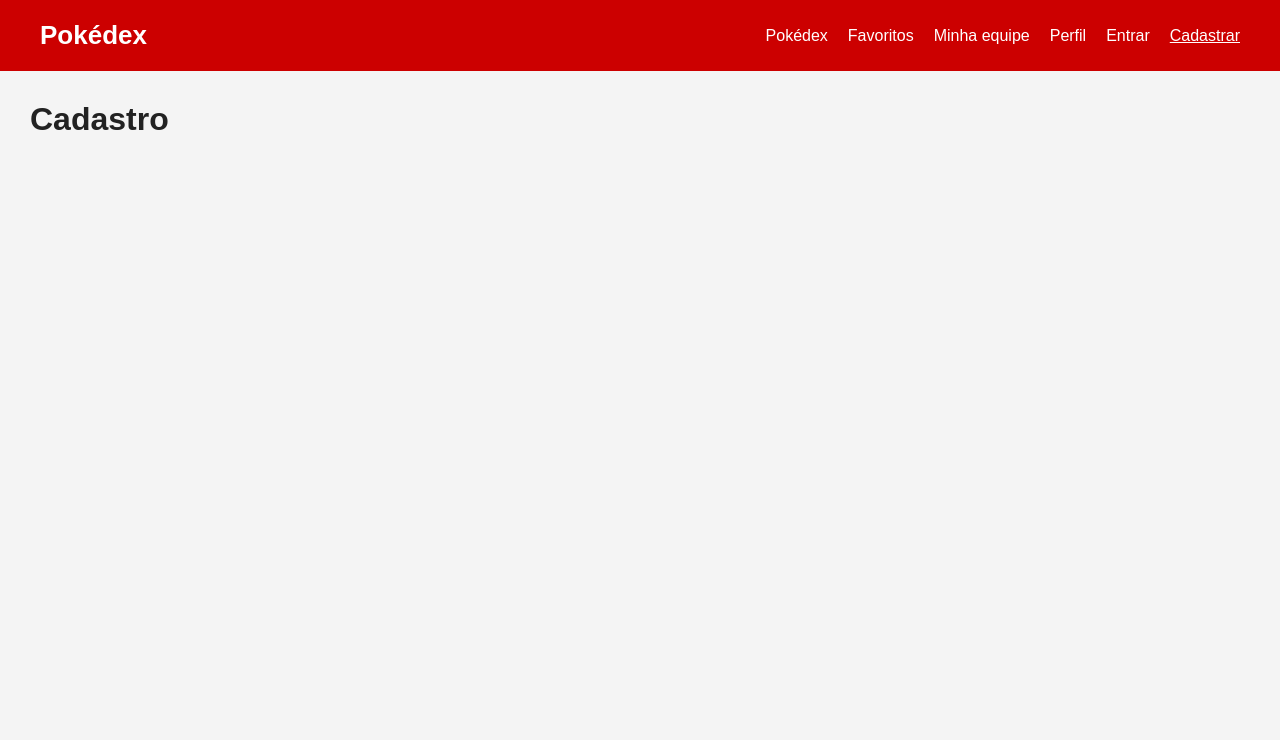
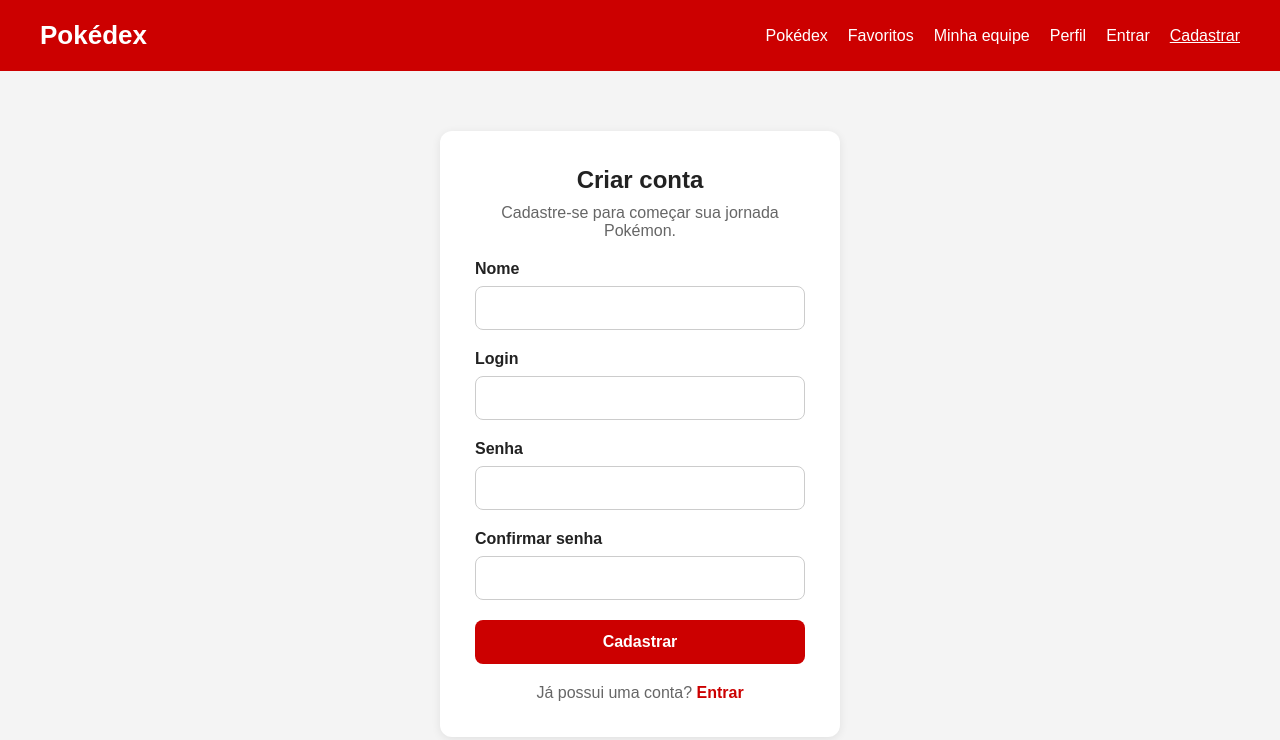
Before and after one commit to LowState/Pokedex, a React app in the folder frontend/: page /cadastro in a window 1280 px wide. Shown: the top 740 px of the page. Built offline with nearby package versions, Linux system fonts and the light colour scheme; the HTML template or start-up script is replaced by a standard one.

Commit message:
Implementa cadastro e login de treinadores

```diff
--- a/frontend/src/App.css
+++ b/frontend/src/App.css
@@ -206,3 +206,90 @@
         grid-template-columns: 1fr;
     }
 }
+
+.pagina-autenticacao {
+    display: flex;
+    justify-content: center;
+    padding: 30px 0;
+}
+
+.formulario-autenticacao {
+    display: flex;
+    flex-direction: column;
+    width: 100%;
+    max-width: 400px;
+    background-color: white;
+    padding: 35px;
+    border-radius: 12px;
+    box-shadow: 0 2px 10px #00000015;
+}
+
+.formulario-autenticacao h1 {
+    text-align: center;
+    margin-bottom: 10px;
+}
+
+.formulario-autenticacao > p {
+    text-align: center;
+    color: #666;
+    margin-bottom: 20px;
+}
+
+.formulario-autenticacao label {
+    font-weight: bold;
+    margin-bottom: 8px;
+}
+
+.formulario-autenticacao input {
+    padding: 12px;
+    border: 1px solid #ccc;
+    border-radius: 8px;
+    margin-bottom: 20px;
+    outline: none;
+}
+
+.formulario-autenticacao input:focus {
+    border-color: #cc0000;
+}
+
+.formulario-autenticacao button {
+    padding: 13px;
+    background-color: #cc0000;
+    color: white;
+    border: none;
+    border-radius: 8px;
+    font-weight: bold;
+}
+
+.formulario-autenticacao button:hover {
+    background-color: #a00000;
+}
+
+.formulario-autenticacao button:disabled {
+    opacity: 0.6;
+    cursor: not-allowed;
+}
+
+.formulario-autenticacao .link-autenticacao {
+    margin-top: 20px;
+    margin-bottom: 0;
+}
+
+.link-autenticacao a {
+    color: #cc0000;
+    font-weight: bold;
+}
+
+.mensagem-erro {
+    background-color: #ffe5e5;
+    color: #b00000 !important;
+    padding: 12px;
+    border-radius: 8px;
+}
+
+.mensagem-sucesso {
+    background-color: #e5f5e5;
+    color: #237a23 !important;
+    padding: 12px;
+    border-radius: 8px;
+}
--- a/frontend/src/App.jsx
+++ b/frontend/src/App.jsx
@@ -3,6 +3,8 @@ import Cabecalho from './componentes/Cabecalho';
 import Pokedex from './paginas/Pokedex';
 import './App.css';
 import PokemonIndividual from './paginas/PokemonIndividual';
+import Cadastro from './paginas/Cadastro';
+import Login from './paginas/Login';
 
 function PaginaTemporaria({ titulo }) {
     return <h1>{titulo}</h1>;
@@ -19,11 +21,9 @@ function App() {
 
                     <Route path="/pokemon/:id" element={<PokemonIndividual />} />
 
-                    <Route path="/login"
-                        element={<PaginaTemporaria titulo="Login" />} />
+                    <Route path="/login" element={<Login />} />
 
-                    <Route path="/cadastro"
-                        element={<PaginaTemporaria titulo="Cadastro" />} />
+                    <Route path="/cadastro" element={<Cadastro />} />
 
                     <Route path="/favoritos"
                         element={<PaginaTemporaria titulo="Favoritos" />} />
--- /dev/null
+++ b/frontend/src/paginas/Cadastro.jsx
@@ -0,0 +1,110 @@
+import { useState } from 'react';
+import { Link, useNavigate } from 'react-router-dom';
+import { requisicao } from '../servicos/api';
+
+function Cadastro() {
+    const navigate = useNavigate();
+
+    const [nome, setNome] = useState('');
+    const [login, setLogin] = useState('');
+    const [senha, setSenha] = useState('');
+    const [confirmarSenha, setConfirmarSenha] = useState('');
+    const [erro, setErro] = useState('');
+    const [enviando, setEnviando] = useState(false);
+
+    async function cadastrar(e) {
+        e.preventDefault();
+        setErro('');
+
+        if (senha !== confirmarSenha) {
+            setErro('As senhas não coincidem.');
+            return;
+        }
+
+        setEnviando(true);
+
+        try {
+            await requisicao('/usuarios/cadastro', {
+                method: 'POST',
+                headers: {
+                    'Content-Type': 'application/json'
+                },
+                body: JSON.stringify({
+                    nome: nome.trim(),
+                    login: login.trim(),
+                    senha
+                })
+            });
+
+            navigate('/login', {
+                state: {
+                    mensagem: 'Cadastro realizado com sucesso!'
+                }
+            });
+        } catch (erro) {
+            setErro(erro.message);
+        } finally {
+            setEnviando(false);
+        }
+    }
+
+    return (
+        <section className="pagina-autenticacao">
+            <form className="formulario-autenticacao" onSubmit={cadastrar}>
+                <h1>Criar conta</h1>
+
+                <p>Cadastre-se para começar sua jornada Pokémon.</p>
+
+                {erro && <p className="mensagem-erro">{erro}</p>}
+
+                <label htmlFor="nome">Nome</label>
+                <input
+                    id="nome"
+                    type="text"
+                    value={nome}
+                    onChange={e => setNome(e.target.value)}
+                    maxLength={100}
+                    required
+                />
+
+                <label htmlFor="login">Login</label>
+                <input
+                    id="login"
+                    type="text"
+                    value={login}
+                    onChange={e => setLogin(e.target.value)}
+                    maxLength={50}
+                    required
+                />
+
+                <label htmlFor="senha">Senha</label>
+                <input
+                    id="senha"
+                    type="password"
+                    value={senha}
+                    onChange={e => setSenha(e.target.value)}
+                    required
+                />
+
+                <label htmlFor="confirmarSenha">Confirmar senha</label>
+                <input
+                    id="confirmarSenha"
+                    type="password"
+                    value={confirmarSenha}
+                    onChange={e => setConfirmarSenha(e.target.value)}
+                    required
+                />
+
+                <button type="submit" disabled={enviando}>
+                    {enviando ? 'Cadastrando...' : 'Cadastrar'}
+                </button>
+
+                <p className="link-autenticacao">
+                    Já possui uma conta? <Link to="/login">Entrar</Link>
+                </p>
+            </form>
+        </section>
+    );
+}
+
+export default Cadastro;
--- /dev/null
+++ b/frontend/src/paginas/Login.jsx
@@ -0,0 +1,95 @@
+import { useState } from 'react';
+import { Link, useNavigate, useLocation } from 'react-router-dom';
+import { requisicao } from '../servicos/api';
+
+function Login() {
+    const navigate = useNavigate();
+    const location = useLocation();
+
+    const [login, setLogin] = useState('');
+    const [senha, setSenha] = useState('');
+    const [erro, setErro] = useState('');
+    const [enviando, setEnviando] = useState(false);
+
+    async function entrar(e) {
+        e.preventDefault();
+        setErro('');
+        setEnviando(true);
+
+        try {
+            const dados = await requisicao('/usuarios/login', {
+                method: 'POST',
+                headers: {
+                    'Content-Type': 'application/json'
+                },
+                body: JSON.stringify({
+                    login: login.trim(),
+                    senha
+                })
+            });
+
+            if (!dados.token || !dados.usuario) {
+                throw new Error('Resposta de login inválida.');
+            }
+
+            localStorage.setItem('token', dados.token);
+            localStorage.setItem('usuario', JSON.stringify(dados.usuario));
+
+            navigate('/', { replace: true });
+        } catch (erro) {
+            setErro(erro.message);
+        } finally {
+            setEnviando(false);
+        }
+    }
+
+    return (
+        <section className="pagina-autenticacao">
+            <form className="formulario-autenticacao" onSubmit={entrar}>
+                <h1>Entrar</h1>
+
+                <p>Acesse sua conta de treinador Pokémon.</p>
+
+                {location.state?.mensagem && !erro && (
+                    <p className="mensagem-sucesso">
+                        {location.state.mensagem}
+                    </p>
+                )}
+
+                {erro && (
+                    <p className="mensagem-erro">{erro}</p>
+                )}
+
+                <label htmlFor="login">Login</label>
+                <input
+                    id="login"
+                    type="text"
+                    value={login}
+                    onChange={e => setLogin(e.target.value)}
+                    autoComplete="username"
+                    required
+                />
+
+                <label htmlFor="senha">Senha</label>
+                <input
+                    id="senha"
+                    type="password"
+                    value={senha}
+                    onChange={e => setSenha(e.target.value)}
+                    autoComplete="current-password"
+                    required
+                />
+
+                <button type="submit" disabled={enviando}>
+                    {enviando ? 'Entrando...' : 'Entrar'}
+                </button>
+
+                <p className="link-autenticacao">
+                    Não possui uma conta? <Link to="/cadastro">Cadastrar</Link>
+                </p>
+            </form>
+        </section>
+    );
+}
+
+export default Login;
```
